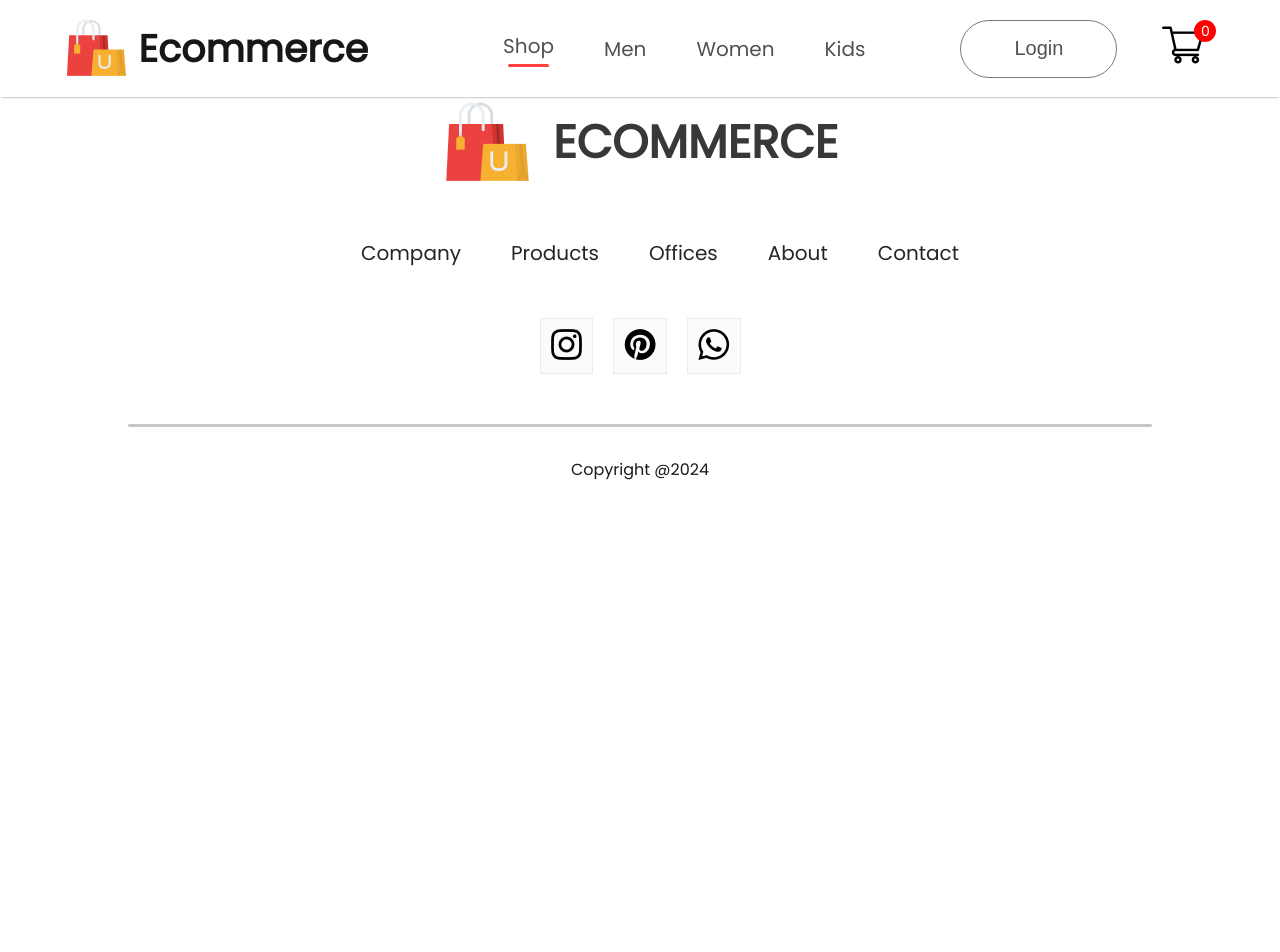
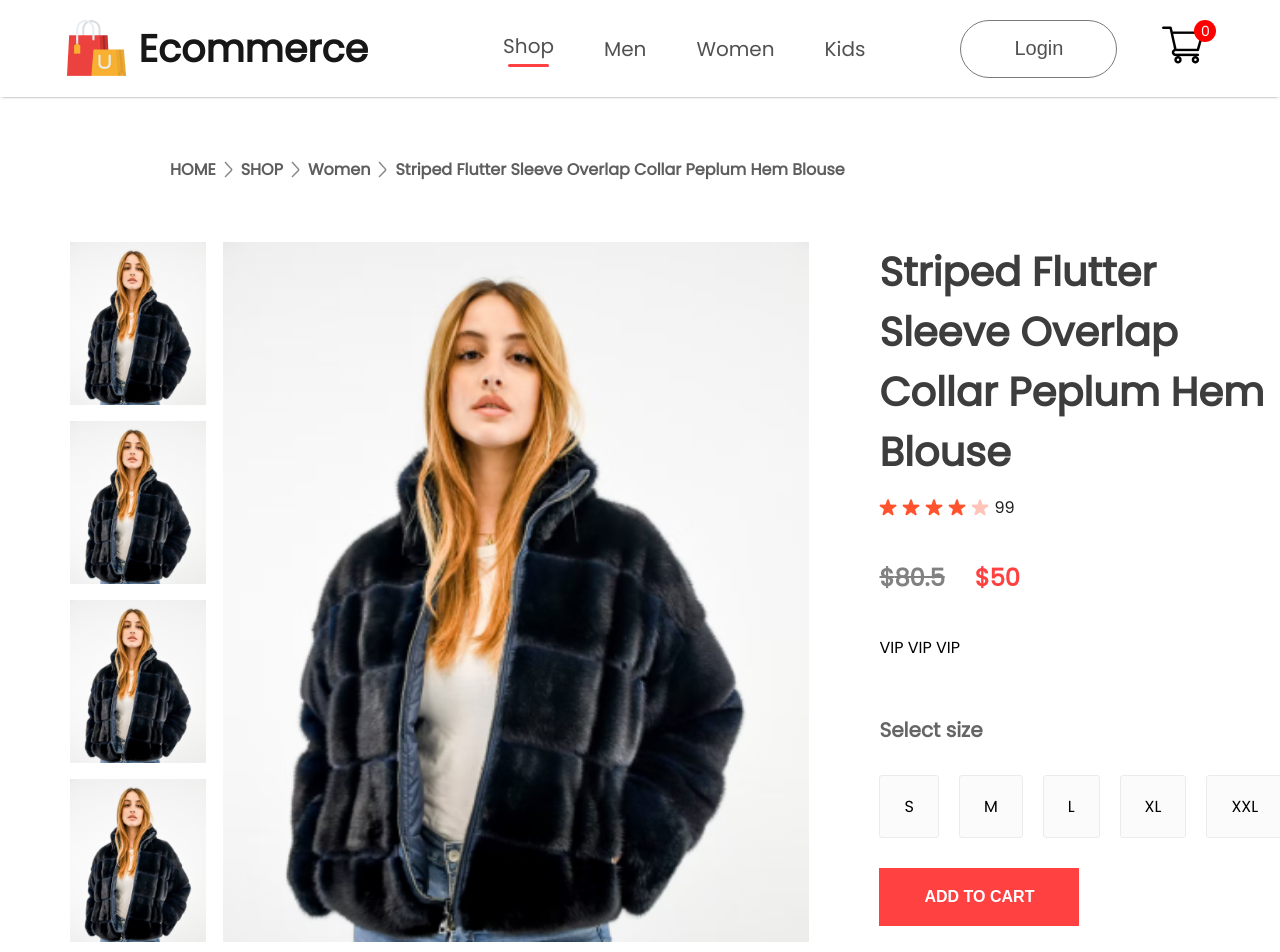
Before and after one commit to hammond01/ecommerce-store, a React (Create React App) app in the folder client/: page /product/1 in a window 1280 px wide. Shown: the top 952 px of the page. Before the commit the page ends 800 px from the top, so only its background shows below. Built offline with nearby package versions, Linux system fonts and the light colour scheme.

Commit message:
created BreadCrums, ProductDisplay screen and Product page

```diff
--- a/client/src/App.js
+++ b/client/src/App.js
@@ -2,9 +2,9 @@ import './App.css';
 import NavBar from './Components/NavBar/NavBar';
 import Home from './Pages/Home';
 import { BrowserRouter, Routes, Route } from 'react-router-dom';
-import Product from './Pages/ProductsAndCart/Product';
+import Product from './Pages/Products/Product';
 import HomeCategory from './Pages/Category/HomeCategory';
-import Cart from './Pages/ProductsAndCart/Cart';
+import Cart from './Pages/Cart/Cart';
 import Login from './Pages/Auth/Login';
 import Register from './Pages/Auth/Register';
 import Footer from './Components/Footer/Footer';
@@ -22,7 +22,7 @@ function App() {
           <Route path='/women' element={<HomeCategory banner={banner_women} category="women" />} />
           <Route path='/kids' element={<HomeCategory banner={banner_kids} category="kid" />} />
           <Route path='/product' element={<Product />} >
-            <Route path=':/productId' element={<Product />} />
+            <Route path=':productID' element={<Product />} />
           </Route>
           <Route path='/cart' element={<Cart />} />
           <Route path='/login' element={<Login />} />
--- /dev/null
+++ b/client/src/Components/BreadCrums/BreadCrums.css
@@ -0,0 +1,10 @@
+.breadcrum {
+  display: flex;
+  align-items: center;
+  gap: 8px;
+  color: #5e5e5e;
+  font-size: 16px;
+  font-weight: 600;
+  margin: 60px 170px;
+  text-transform: capitalize;
+}
--- /dev/null
+++ b/client/src/Components/BreadCrums/BreadCrums.js
@@ -0,0 +1,17 @@
+import React from 'react'
+import arrow_icon from "../Data/breadcrum_arrow.png";
+import "./BreadCrums.css"
+const BreadCrums = (props) => {
+    const { product } = props;
+    return (
+        <div className='breadcrum'>
+            HOME <img src={arrow_icon} alt="arr" />
+            SHOP <img src={arrow_icon} alt="" />
+            {product.category}
+            <img src={arrow_icon} alt="" />
+            {product.name}
+        </div>
+    )
+}
+
+export default BreadCrums;
--- a/client/src/Components/Item/Item.js
+++ b/client/src/Components/Item/Item.js
@@ -1,9 +1,10 @@
 import React from 'react';
 import './Item.css';
+import { Link } from 'react-router-dom';
 const Item = (props) => {
     return (
         <div className='item'>
-            <img src={props.image} alt="" />
+            <Link to={`/product/${props.id}`}><img src={props.image} alt="" /></Link>
             <p>{props.name}</p>
             <div className="item-princes">
                 <div className="item-prince-new">
--- /dev/null
+++ b/client/src/Components/ProductDisplay/ProductDisplay.css
@@ -0,0 +1,88 @@
+.productDisplay {
+  display: flex;
+  margin: 0px 70px;
+}
+.productDisplay-left {
+  display: flex;
+  gap: 17px;
+}
+.productDisplay-img-list {
+  display: flex;
+  flex-direction: column;
+  gap: 16px;
+}
+.productDisplay-img-list img {
+  height: 163px;
+}
+.productDisplay-main-img {
+  width: 586px;
+  height: 700px;
+}
+.productDisplay-right {
+  margin: 0px 70px;
+  display: flex;
+  flex-direction: column;
+}
+.productDisplay-right h1 {
+  color: #3d3d3d;
+  font-size: 40px;
+  font-weight: 700;
+}
+.productDisplay-right-stars {
+  display: flex;
+  align-items: center;
+  margin-top: 13px;
+  gap: 5px;
+  color: #1c1c1c;
+  font-size: 16px;
+}
+.productDisplay-right-prices {
+  display: flex;
+  margin: 40px 0px;
+  gap: 30px;
+  font-size: 24px;
+  font-weight: 700;
+}
+.productDisplay-right-prices-old {
+  color: #818181;
+  text-decoration: line-through;
+}
+.productDisplay-right-prices-new {
+  color: #ff4141;
+}
+.productDisplay-right-size h1 {
+  margin-top: 55px;
+  color: #656565;
+  font-size: 20px;
+  font-weight: 600;
+}
+.productDisplay-right-sizes {
+  display: flex;
+  margin: 30px 0px;
+  gap: 20px;
+}
+.productDisplay-right-sizes div {
+  padding: 18px 24px;
+  background: #fbfbfb;
+  border: 1px solid #ebebeb;
+  border-radius: 3px;
+  cursor: pointer;
+}
+.productDisplay-right button {
+  padding: 20px 40px;
+  width: 200px;
+  font-size: 16px;
+  font-weight: 600;
+  color: white;
+  background: #ff4141;
+  margin-bottom: 40px;
+  border: none;
+  outline: none;
+  cursor: pointer;
+}
+.productDisplay-right-category {
+  margin-top: 10px;
+}
+.productDisplay-right-category span {
+  font-weight: 600;
+}
--- /dev/null
+++ b/client/src/Components/ProductDisplay/ProductDisplay.js
@@ -0,0 +1,59 @@
+import React from 'react'
+import './ProductDisplay.css';
+import star_icon from "../Data/star_icon.png"
+import star_dull_icon from "../Data/star_dull_icon.png"
+const ProductDisplay = (props) => {
+    const { product } = props;
+    return (
+        <div className='productDisplay'>
+            <div className="productDisplay-left">
+                <div className="productDisplay-img-list">
+                    <img src={product.image} alt="" />
+                    <img src={product.image} alt="" />
+                    <img src={product.image} alt="" />
+                    <img src={product.image} alt="" />
+                </div>
+                <div className="productDisplay-img">
+                    <img className='productDisplay-main-img' src={product.image} alt="" />
+                </div>
+            </div>
+            <div className="productDisplay-right">
+                <h1>{product.name}</h1>
+                <div className="productDisplay-right-stars">
+                    <img src={star_icon} alt="" />
+                    <img src={star_icon} alt="" />
+                    <img src={star_icon} alt="" />
+                    <img src={star_icon} alt="" />
+                    <img src={star_dull_icon} alt="" />
+                    <p>99</p>
+                </div>
+                <div className="productDisplay-right-prices">
+                    <div className="productDisplay-right-prices-old">
+                        ${product.old_price}
+                    </div>
+                    <div className="productDisplay-right-prices-new">
+                        ${product.new_price}
+                    </div>
+                </div>
+                <div className="productDisplay-right-description">
+                    VIP VIP VIP
+                </div>
+                <div className="productDisplay-right-size">
+                    <h1>Select size</h1>
+                    <div className="productDisplay-right-sizes">
+                        <div>S</div>
+                        <div>M</div>
+                        <div>L</div>
+                        <div>XL</div>
+                        <div>XXL</div>
+                    </div>
+                </div>
+                <button>ADD TO CART</button>
+                <p className='productDisplay-right-category'><span>Category :</span> Woman, T-Shirt, Crop Top</p>
+                <p className='productDisplay-right-category'><span>Tag :</span> Modern, Latest</p>
+            </div>
+        </div>
+    )
+}
+
+export default ProductDisplay
--- /dev/null
+++ b/client/src/Pages/Products/Product.js
@@ -0,0 +1,19 @@
+import React, { useContext } from 'react';
+import { useParams } from 'react-router-dom';
+import { HomeContext } from '../../Context/HomeContext';
+import BreadCrums from '../../Components/BreadCrums/BreadCrums';
+import ProductDisplay from '../../Components/ProductDisplay/ProductDisplay';
+const Product = () => {
+    const { all_product } = useContext(HomeContext);
+    const { productID } = useParams();
+    const product = all_product.find((e) => e.id === Number(productID));
+    console.log(product);
+    return (
+        <div>
+            <BreadCrums product={product} />
+            <ProductDisplay product={product} />
+        </div>
+    )
+}
+
+export default Product
--- a/client/src/Pages/ProductsAndCart/Product.js
+++ /dev/null
@@ -1,11 +0,0 @@
-import React from 'react'
-
-const Product = () => {
-    return (
-        <div>
-            Product
-        </div>
-    )
-}
-
-export default Product
```
Also changed, not shown: client/src/Pages/Cart/Cart.js (renamed from client/src/Pages/ProductsAndCart/Cart.js), client/src/Pages/Products/Product.css (added).
